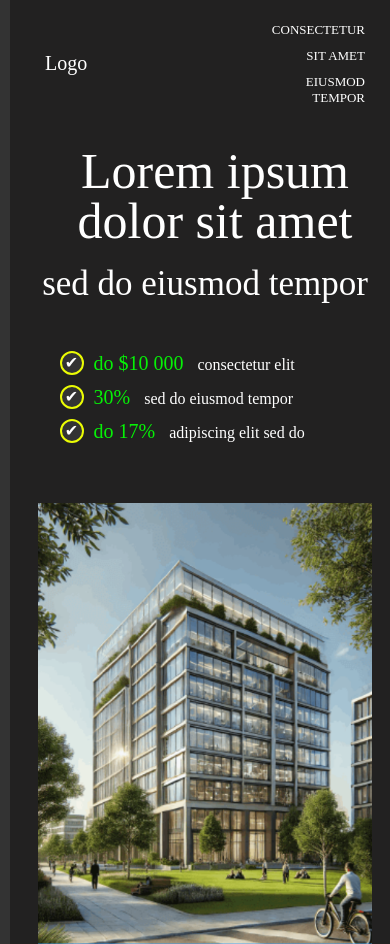
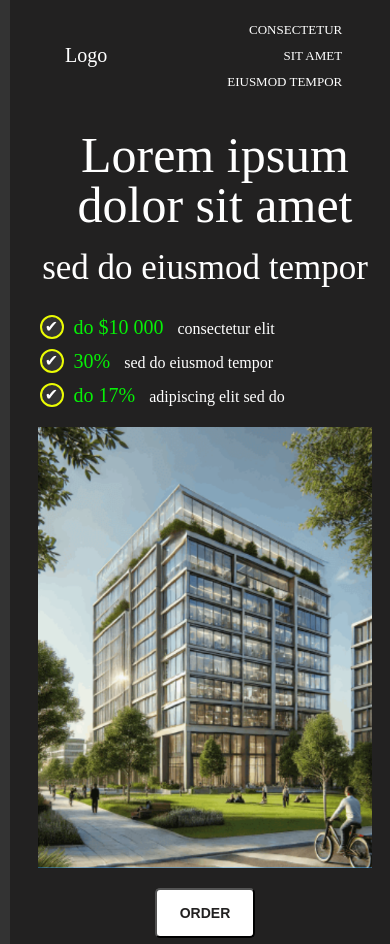
Before and after one commit to gumirus/Test_MST, a plain HTML site: page index.html in a window 390 px wide. Shown: the top 944 px of the page. Drawn offline with Linux system fonts and the light colour scheme.

Commit message:
corrections1

```diff
--- a/css/style.css
+++ b/css/style.css
@@ -196,11 +196,7 @@ nav a:focus::after {
     text-align: center;
   }
 
-  h1 {
-    text-align: left;
-  }
-
-  h2 {
+  h1,h2 {
     text-align: center;
     padding-left: 20px;
   }
@@ -213,7 +209,7 @@ nav a:focus::after {
 
   nav ul {
     flex-direction: column;
-    padding-left: 120px;
+    padding-left: 60px;
   }
 
   nav li {
@@ -223,7 +219,6 @@ nav a:focus::after {
   .hero-text {
     width: 90%;
     margin: 20px 0;
-    /* padding-left: 15px; */
   }
 
   .hero-image {
@@ -239,11 +234,10 @@ nav a:focus::after {
     width: 95%;
     max-width: 100%;
     height: auto;
-    margin: 20px 20px;
   }
 
   .benefits-list {
-    padding: 30px;
+    padding: 10px;
   }
 
   .btn {
```
